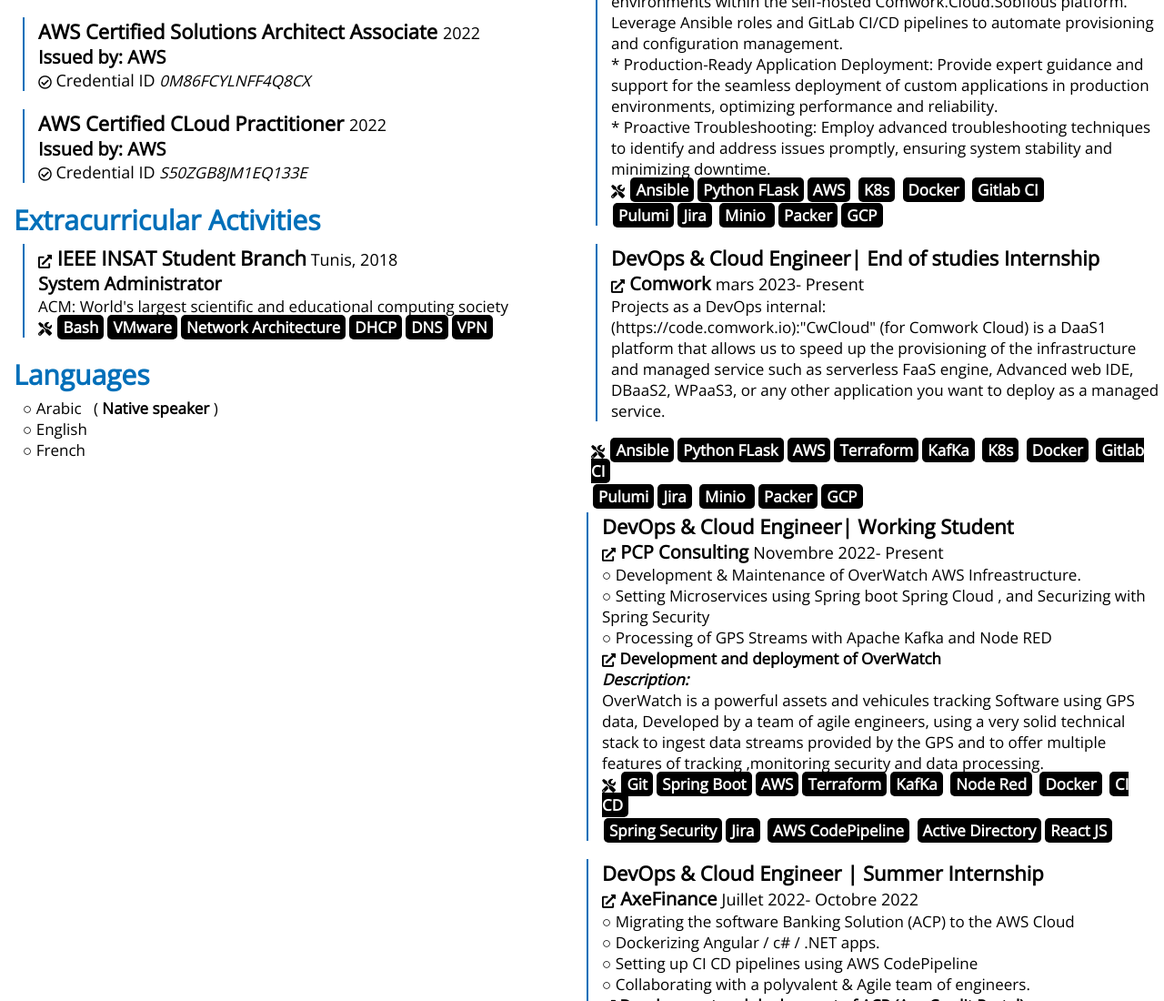
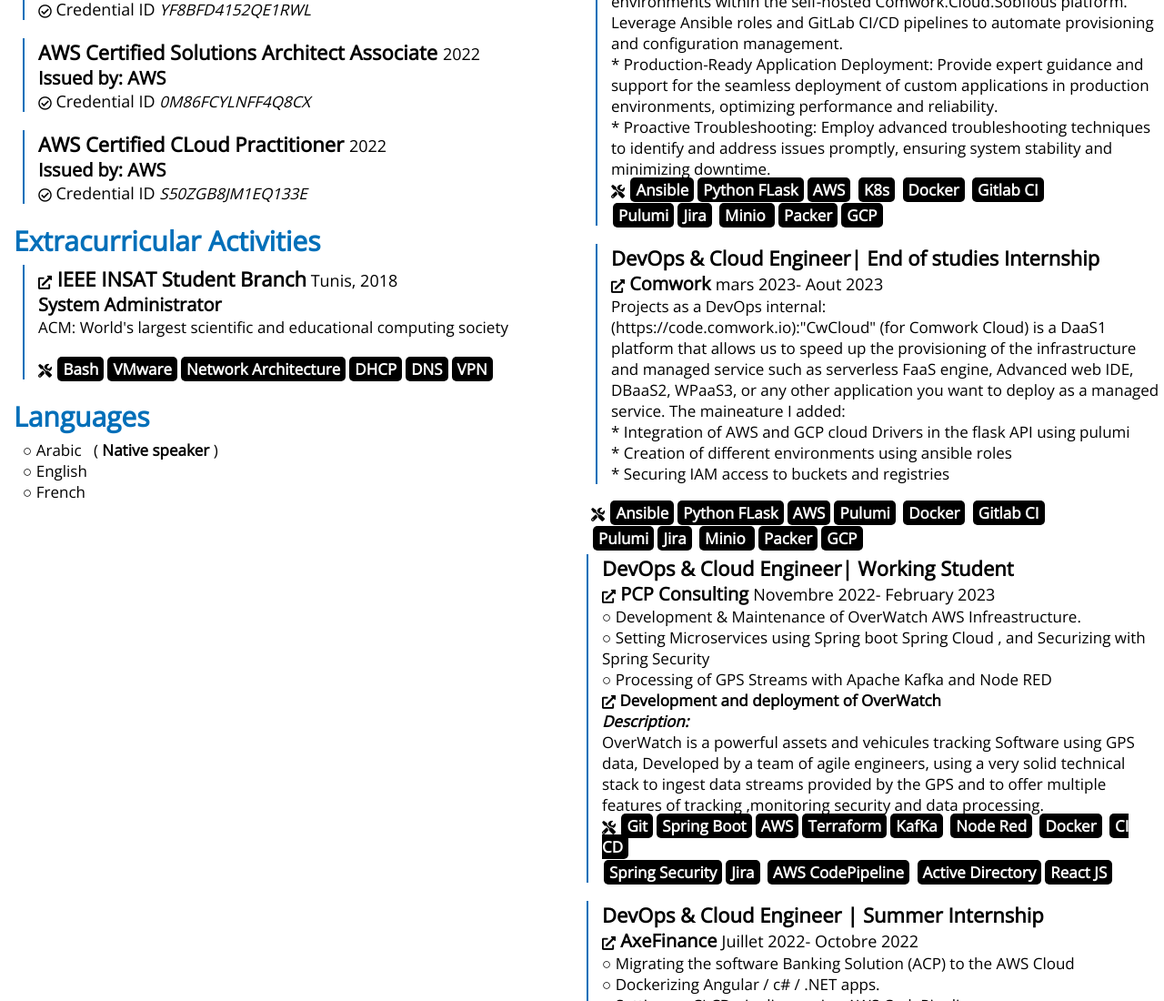
Before and after one commit to TalelKarim/cv-template, a plain HTML site: page index.html in a window 1280 px wide. Shown: the part 976-2076 px from the top of the page at 91% size. Drawn offline with nearby package versions, Linux system fonts and the light colour scheme.

Commit message:
update resume style

```diff
--- a/index.html
+++ b/index.html
@@ -57,7 +57,7 @@
                                 class="fas fa-external-link-alt icon"></i></a> National Institute of Applied Science and
                         Technology (INSAT), <span class="year-tag"> Tunisia </span></div>
                     <div class="major"> Major: Computer Networks and Telecommunication Engineering</div>
-                    <div class="minor"> Minor: Cyber Security and Cryptography</div>
+                    <div class="minor"> Minor: Cyber Security and Cryptography</div> <br>
                     <div class="focus"> Focus: <span class="tag">IT infrastructures</span><span class="tag">Networks
                             Administration</span><span class="tag">TLS</span><span class="tag">VPN</span></div>
                     <div class="focus"><span class="tag">Cloud Computing</span><span
@@ -126,6 +126,7 @@
                             2018 </span></div>
                     <div class="institution"> System Administrator </div>
                     <div class="major"> ACM: World's largest scientific and educational computing society</div>
+                    <br>
                     <div class="focus"><i class="fas fa-tools icon"></i> <span class="tag">Bash</span><span
                             class="tag">VMware</span><span class="tag">Network Architecture</span><span
                             class="tag">DHCP</span><span class="tag">DNS</span><span class="tag">VPN</span> </div>
@@ -189,15 +190,15 @@
                     <div class="institution"><a href="https://www.comwork.io/" target="_blank"><i
                                 class="fas fa-external-link-alt icon"></i></a> Comwork <span class="year-tag">
                             mars
-                            2023- Present </span></div>
+                            2023- Aout 2023 </span></div>
                         Projects as a DevOps internal:
-                        <br> (https://code.comwork.io):"CwCloud" (for Comwork Cloud) is a DaaS1 platform that allows us to speed up the provisioning of the infrastructure and managed service such as serverless FaaS engine, Advanced web IDE, DBaaS2, WPaaS3, or any other application you want to deploy as a managed service.
-                         <br>
-                        </span>
+                        <br> (https://code.comwork.io):"CwCloud" (for Comwork Cloud) is a DaaS1 platform that allows us to speed up the provisioning of the infrastructure and managed service such as serverless FaaS engine, Advanced web IDE, DBaaS2, WPaaS3, or any other application you want to deploy as a managed service. The maineature I added: <br>
+                           * Integration of AWS and GCP cloud Drivers in the flask API using pulumi <br>
+                        * Creation of different environments using ansible roles<br>
+                        * Securing IAM access to buckets and registries <br>
                     </div>
                     <div class="focus"> <i class="fas fa-tools icon"></i> <span class="tag">Ansible</span><span class="tag">Python FLask</span><span
-                            class="tag">AWS</span><span class="tag">Terraform</span><span class="tag">KafKa</span>
-                        <span class="tag">K8s</span>
+                            class="tag">AWS</span><span class="tag">Pulumi</span>
                         <span class="tag">Docker</span> <span class="tag">Gitlab CI </span>
                     </div>
                     <div class="focus"> <span class="tag">Pulumi</span><span class="tag">Jira</span> <span class="tag">Minio
@@ -211,7 +212,7 @@
                     <div class="institution"><a href="https://pcp-consulting.fr/" target="_blank"><i
                                 class="fas fa-external-link-alt icon"></i></a> PCP Consulting <span class="year-tag">
                             Novembre
-                            2022- Present </span></div>
+                            2022- February 2023 </span></div>
                     <div class="major"> ○ Development & Maintenance of OverWatch AWS Infreastructure.<br>
                         ○ Setting Microservices using Spring boot Spring Cloud , and Securizing with Spring Security
                         <br> ○ Processing of GPS Streams with Apache Kafka and Node RED
@@ -230,7 +231,6 @@
 
                             <br>
 
-                        </span>
                     </div>
                     <div class="focus"> <i class="fas fa-tools icon"></i> <span class="tag">Git</span><span class="tag">Spring Boot</span><span
                             class="tag">AWS</span><span class="tag">Terraform</span><span class="tag">KafKa</span>
@@ -273,6 +273,7 @@
 
                         </span>
                     </div>
+                    <br>
                     <div class="focus"> <i class="fas fa-tools icon"></i> <span class="tag">Git</span><span
                             class="tag">AWS</span><span class="tag">Azure DevOps</span><span
                             class="tag">Terraform</span><span class="tag">Ansible</span>
@@ -295,11 +296,13 @@
                         students during their learning journey. <br> ○ Guide and help students create their own
                         projects.
                     </div>
+                    <br>
                     <div class="focus"> <i class="fas fa-tools icon"></i> <span class="tag">ReactJS</span><span
                             class="tag">ExpressJs</span>
                         <span class="tag">MongoDB</span><span class="tag">GIT</span>  <span class="tag">NodeJs</span>
 
                     </div>
+
                     <div class="focus">
                         <span class="tag">Linux</span><span class="tag">Bootstrap</span><span
                             class="tag">PostMan</span><span class="tag">Restful API</span><span class="tag">AWS</span>
```
